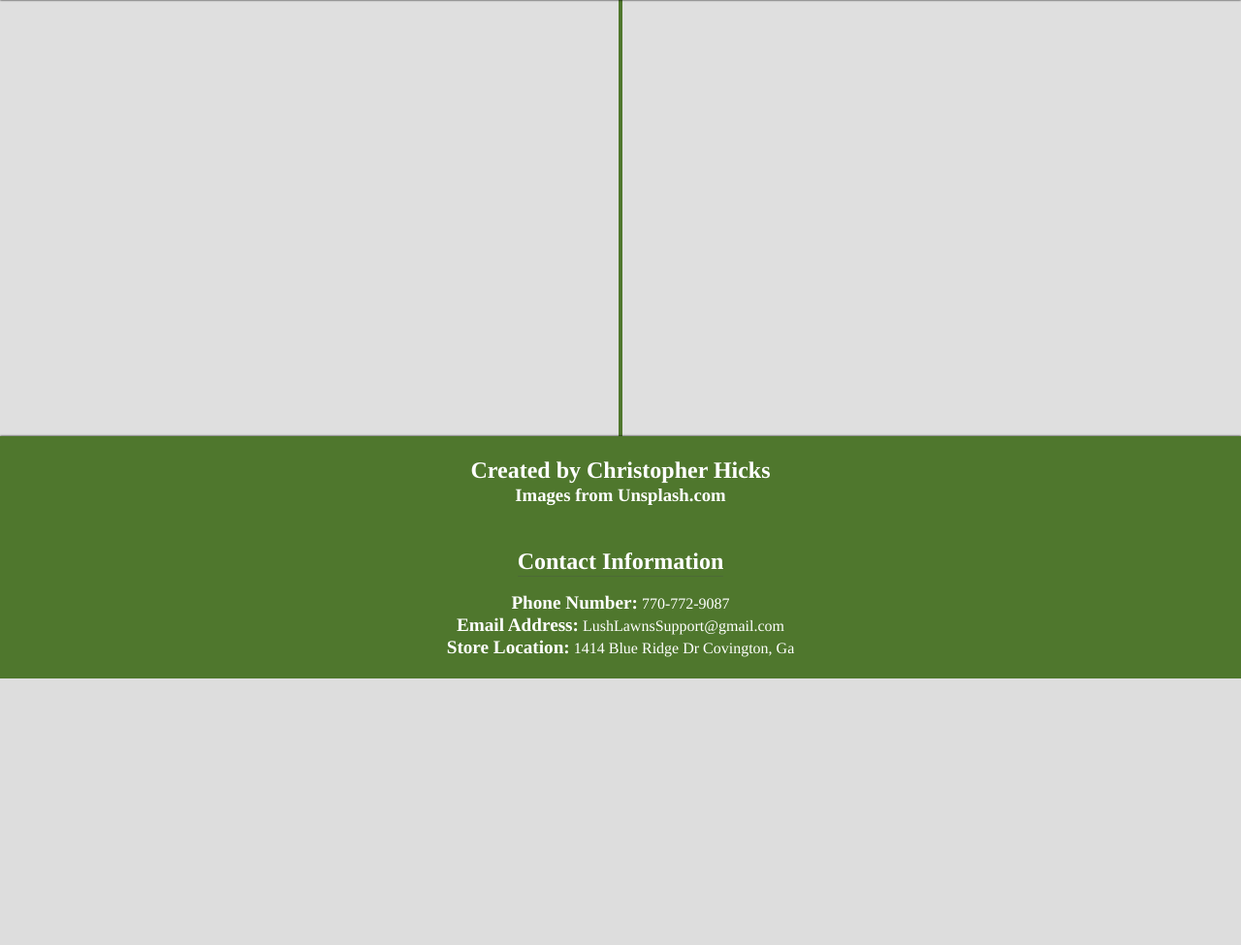
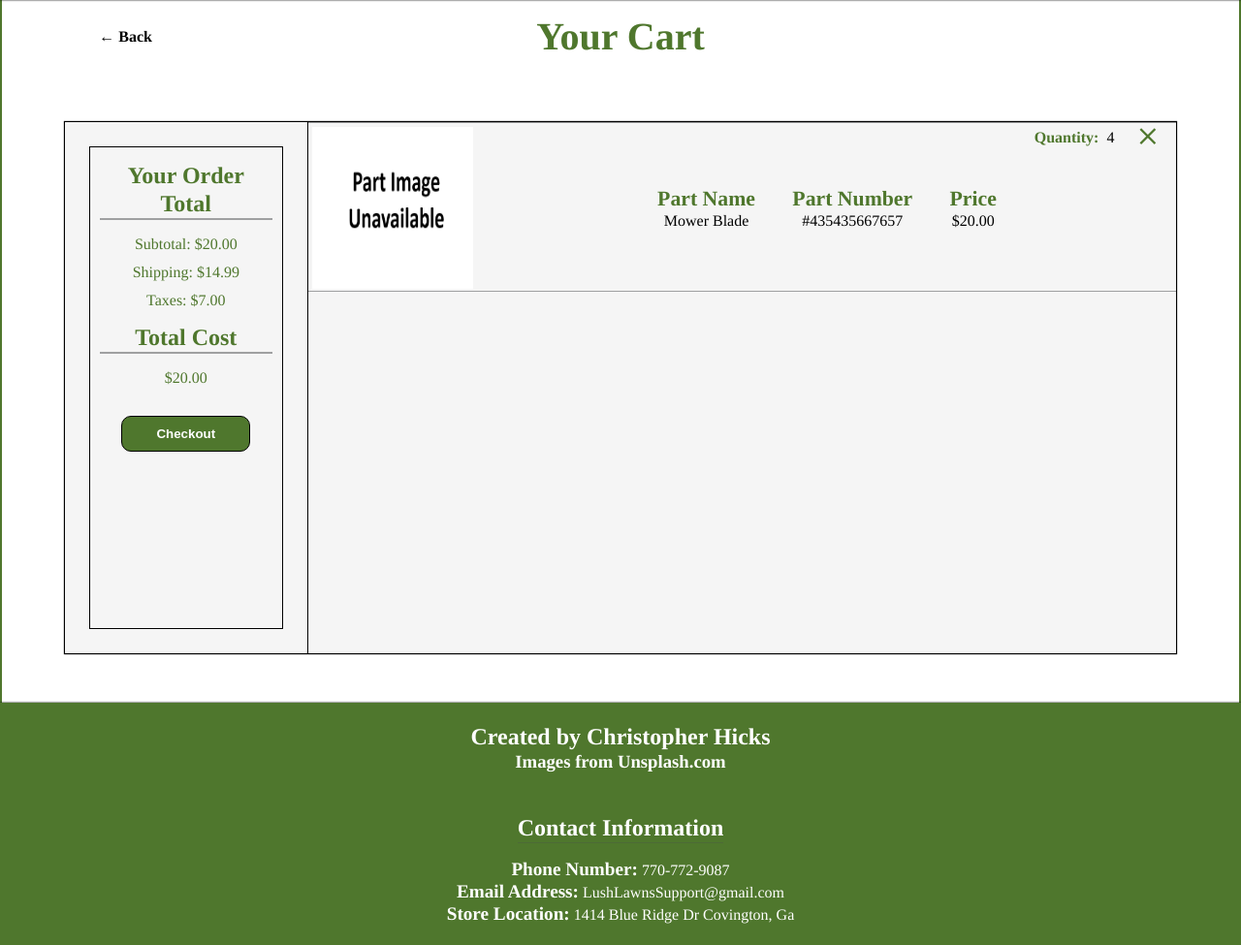
Before and after one commit to Christopher868/LushLawns, a Django app: page /cart/ in a window 1280 px wide. Shown: the part 100-1075 px from the top of the page at 97% size. Before the commit the page ends 800 px from the top, so only its background shows below. Run offline with Django 5.2, Linux system fonts and the light colour scheme; some web fonts are replaced.

Commit message:
added stylings to the cart page

```diff
--- a/static/css/cart.css
+++ b/static/css/cart.css
@@ -0,0 +1,175 @@
+main {
+    width: 100%;
+    display: grid;
+    grid-template-rows: 75px auto;
+    grid-template-columns: 1fr;
+    grid-template-areas:
+        'header'
+        'cart';
+
+}
+
+/* Cart page header and back button stylings */
+.cart-page-header {
+    grid-area: header;
+    display: grid;
+    grid-template-columns: 1fr 3fr 1fr;
+    grid-template-rows: 75px;
+    justify-items: center;
+    align-items: center;
+}
+
+.cart-header-text {
+    color: #4f772d;
+    font-size: clamp(2rem, 5vw, 2.5rem);
+}
+
+.back-button {
+    text-decoration: none;
+    color: black;
+    padding: 5px 10px;
+    border-radius: 5px;
+    font-weight: bolder;
+}
+
+.back-button:hover {
+    box-shadow: 0px 0px 2px black;
+}
+
+.back-button:active {
+    box-shadow: inset 0px 0px 2px black;
+}
+
+/* stylings for cost sidebar */
+.cost {
+    width: 200px;
+    border: 1px solid black;
+    margin: 25px;
+    text-align: center;
+    color: #4f772d;
+    background-color: whitesmoke;
+}
+
+.cost-header-text {
+    border-bottom: 2px solid rgba(75, 77, 78, 0.5);
+    width: 90%;
+    margin: 15px auto 15px auto;
+}
+
+.cost p {
+    margin: 10px 0;
+}
+
+#checkout {
+    padding: 10px 35px;
+    border-radius: 10px;
+    font-weight: bolder;
+    border: 1px solid black;
+    color: white;
+    margin: 20px;
+    background-color: #4f772d;
+}
+
+#checkout:hover {
+    box-shadow: 0px 0px 4px black;
+}
+
+#checkout:active {
+    box-shadow: inset 0px 0px 2px black;
+}
+
+
+
+
+/* Stylings for Cart container and its contents */
+
+.cart-container {
+    grid-area: cart;
+    width: 90%;
+    border: 1px solid black;
+    box-shadow: 0px 0px 1px black;
+    margin: 50px auto;
+    min-height: 550px;
+    background-color: whitesmoke;
+    display: flex;
+    flex-wrap: wrap;
+    justify-content: center;
+}
+
+.cart-item {
+    height: 175px;
+    display: grid;
+    grid-template-columns: 175px 1fr;
+    grid-template-rows: 175px;
+    justify-items: center;
+    align-items: center;
+    border-top: 1px solid rgba(75, 77, 78, 0.5);
+    border-bottom: 1px solid rgba(75, 77, 78, 0.5);
+    position: relative;
+
+}
+
+.cart-item img {
+    height: 95%;
+    aspect-ratio: 1 / 1;
+}
+
+.cart-item-info {
+    display: flex;
+    justify-content: center;
+    align-items: center;
+    height: 100%;
+    gap: 3vw;
+    width: 98%;
+    margin: 0 auto;
+    flex-wrap: wrap;
+    height: 60%;
+    margin: auto 0;
+}
+
+.item-info-header {
+    color: #4f772d;
+    font-weight: bolder;
+    font-size: clamp(1.05rem, 1.7vw, 1.5rem);
+
+}
+
+.item-info {
+    font-size: clamp(0.8rem, 1.5vw, 1rem);
+    text-align: center;
+}
+
+.cart-item-container {
+    flex: 1;
+    border-left: 1px solid black;
+    min-width: 375px;
+}
+
+.quantity {
+    position: absolute;
+    top: 0px;
+    right: 15px;
+    display: flex;
+    justify-content: center;
+    align-items: center;
+}
+
+
+.quantity-text {
+    color: #4f772d;
+    font-weight: bolder;
+}
+
+.x {
+    color: #4f772d;
+    margin-left: 20px;
+    font-size: clamp(1.5rem, 3vw, 1.8rem);
+
+}
+
+
+@media(max-width:714px) {
+    .item-info-header {
+        font-size: clamp(1.2rem, 2vw, 1.5rem)
+    }
+}
--- a/webstore/templates/webstore/cart.html
+++ b/webstore/templates/webstore/cart.html
@@ -7,4 +7,39 @@
     <link rel="stylesheet" href="{% static 'css/cart.css'%}">
 </head>
 
+
+ <section class="cart-page-header">
+    <p><a href="#" class="back-button" onclick="history.back()">&larr; Back</a></p>
+    <h2 class="cart-header-text">Your Cart</h2>
+</section>
+
+
+<section class="cart-container">
+
+    <!--Sidebar that displays breakdown of total cost-->
+    <sidebar class="cost">
+        <h2 class="cost-header-text">Your Order<br>Total</h2>
+        <p>Subtotal: $20.00</p>
+        <p>Shipping: $14.99</p>
+        <p>Taxes: $7.00</p>
+        <h2 class="cost-header-text">Total Cost</h2>
+        <p>$20.00</p>
+        <button type="button" id="checkout">Checkout</button>
+
+    </sidebar>
+
+    <!--Container for each item added to cart-->
+    <div class="cart-item-container">
+        <div class="cart-item">
+            <img src="{%static 'images/Part-Img-Alt.png'%}" alt="">
+            <div class="cart-item-info">
+                <p class="item-info"><span class="item-info-header">Part Name<br></span>Mower Blade</p>
+                <p class="item-info"><span class="item-info-header">Part Number<br></span>#435435667657</p>
+                <p class="item-info"><span class="item-info-header">Price<br></span>$20.00</p>
+            </div>
+            <p class="quantity remove"><span class="quantity-text">Quantity: &nbsp;</span> 4 <span class="material-symbols-outlined x">close</span></p>
+        </div>
+
+    </div>
+</section>
 {% endblock content %}
```
